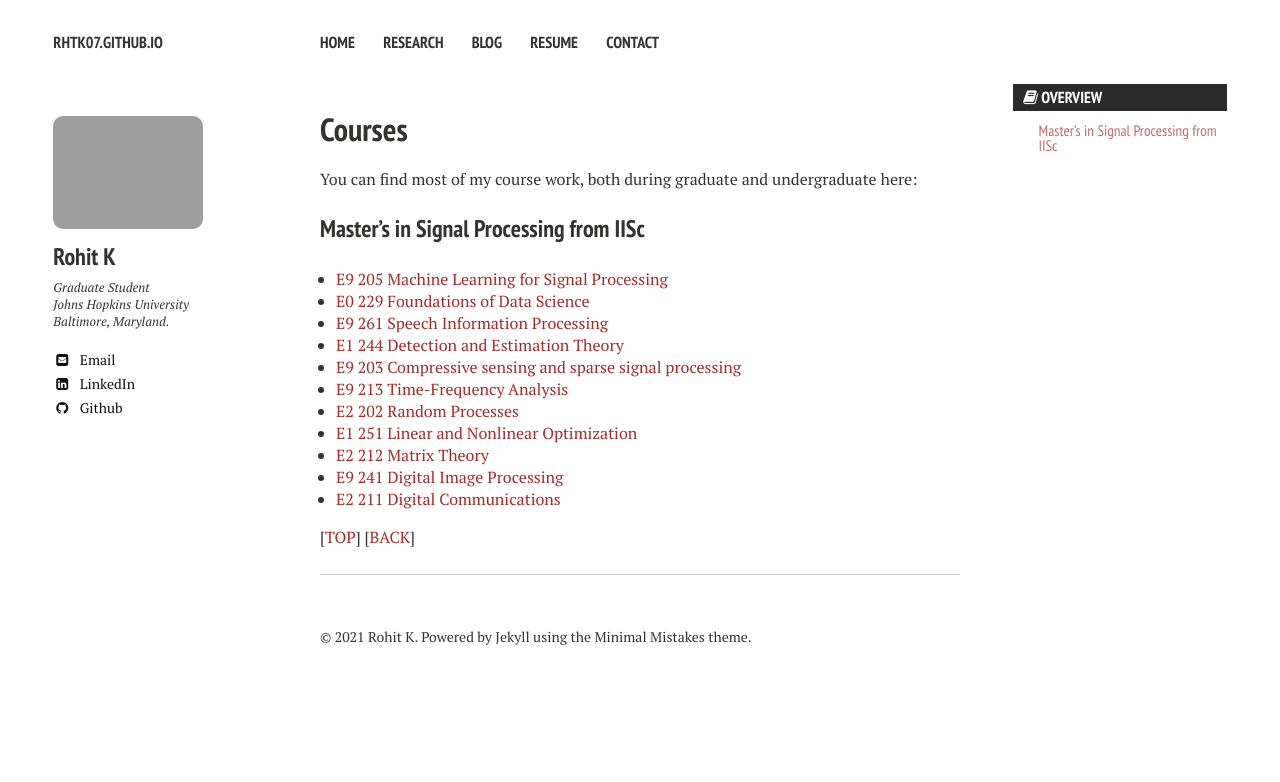
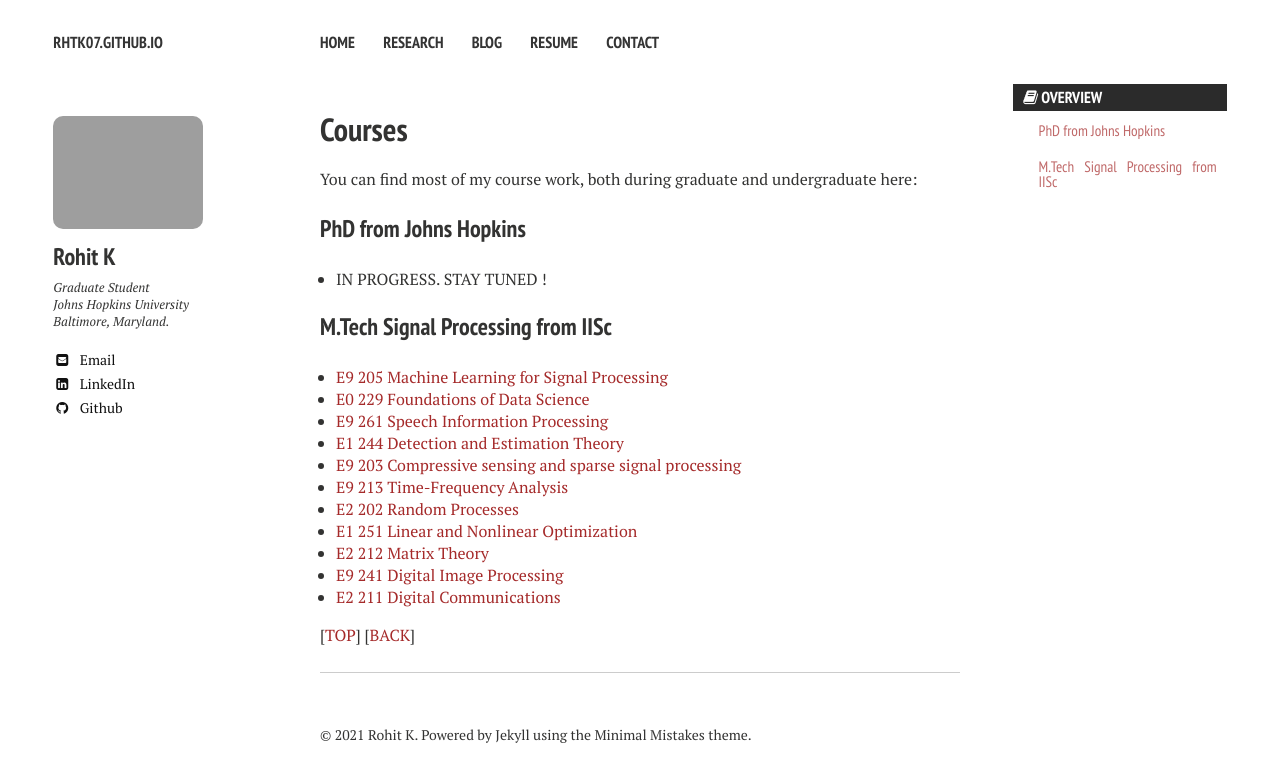
Before and after one commit to RhtK07/RhtK07.github.io, a Jekyll site: the page built from research/courses/index.md, in a window 1280 px wide. Shown: the top 782 px of the page. Built offline with Jekyll 4.4.1, drawn with Linux system fonts in a browser that asks for light colours; nearby versions of some CDN libraries.

Commit message:
added coursework

```diff
--- a/research/courses/index.md
+++ b/research/courses/index.md
@@ -10,7 +10,11 @@ You can find most of my course work, both during graduate and undergraduate here
 
 {% include _toc.html %}
 
-### Master's in Signal Processing from IISc
+### PhD from Johns Hopkins
+* IN PROGRESS. STAY TUNED !
+
+
+### M.Tech Signal Processing from IISc
 * [E9 205 Machine Learning for Signal Processing](http://leap.ee.iisc.ac.in/sriram/teaching/MLSP_19/)
 * [E0 229 Foundations of Data Science](https://www.csa.iisc.ac.in/~barman/teaching.html)
 * [E9 261 Speech Information Processing](http://www.ee.iisc.ac.in/new/people/faculty/prasantg/e9261_speech_jan2016.html)
```
Also changed, not shown: research/index.md (+2 -1 lines).
